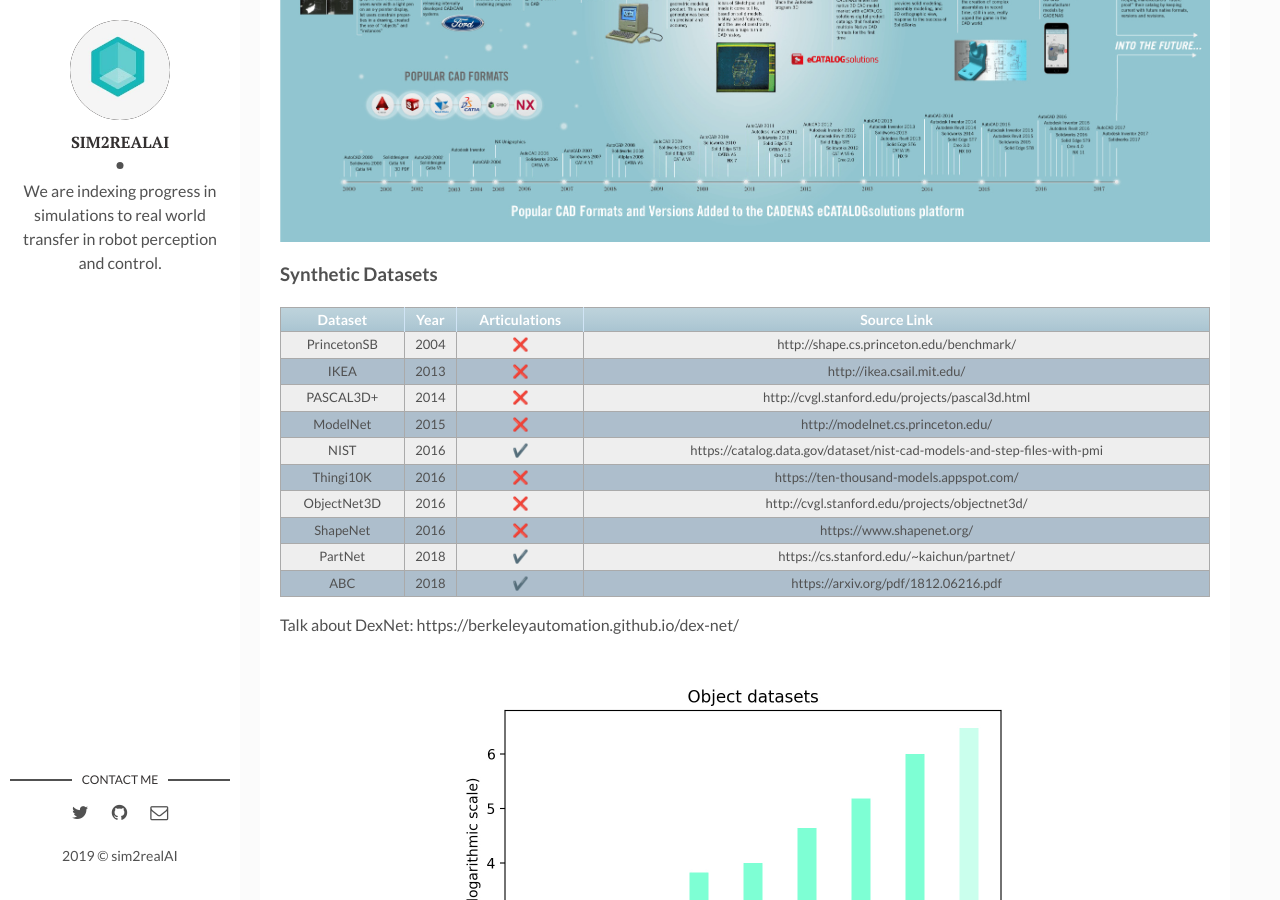
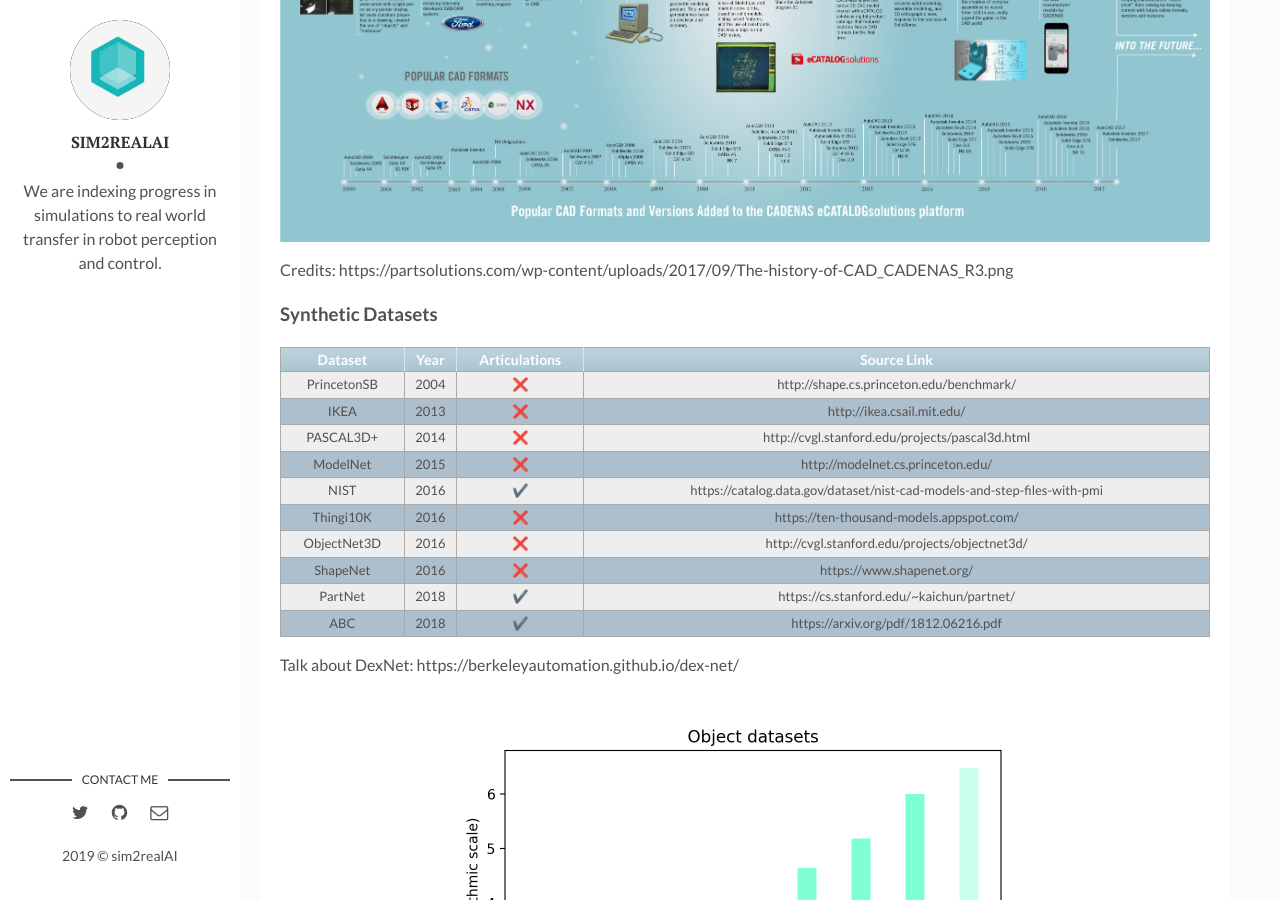
Before and after one commit to backupsim2realai/backupsim2realai.github.io, a Jekyll site: the page built from _posts/2019-01-15-Synthetic-Datasets-of-Objects-Part-I.markdown, in a window 1280 px wide and 900 px high, scrolled down 581 px. Built offline with Jekyll 4.4.1, drawn with Linux system fonts in a browser that asks for light colours; emoji names are drawn with the system emoji font; some of the changed lines change nothing that is shown.

Commit message:
update
Signed-off-by: Ankur Handa <ahanda@nvidia.com>

```diff
--- a/_posts/2019-01-15-Synthetic-Datasets-of-Objects-Part-I.markdown
+++ b/_posts/2019-01-15-Synthetic-Datasets-of-Objects-Part-I.markdown
@@ -18,6 +18,7 @@
 
 <center><img src="/assets/img/2019-01-15/The-history-of-CAD_CADENAS_R3.jpg" width="1024"></center>
 
+Credits: https://partsolutions.com/wp-content/uploads/2017/09/The-history-of-CAD_CADENAS_R3.png
 
 ### Synthetic Datasets
 
```
